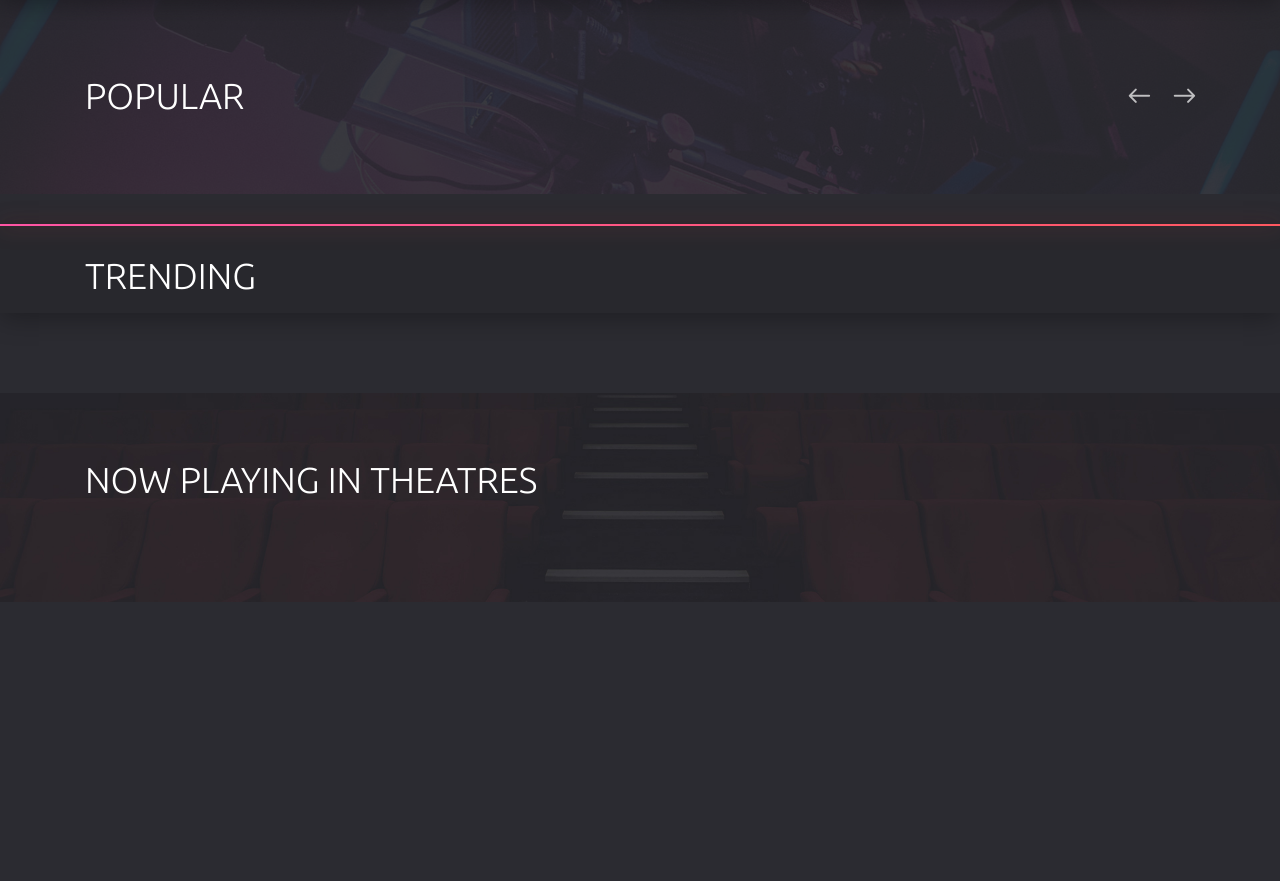
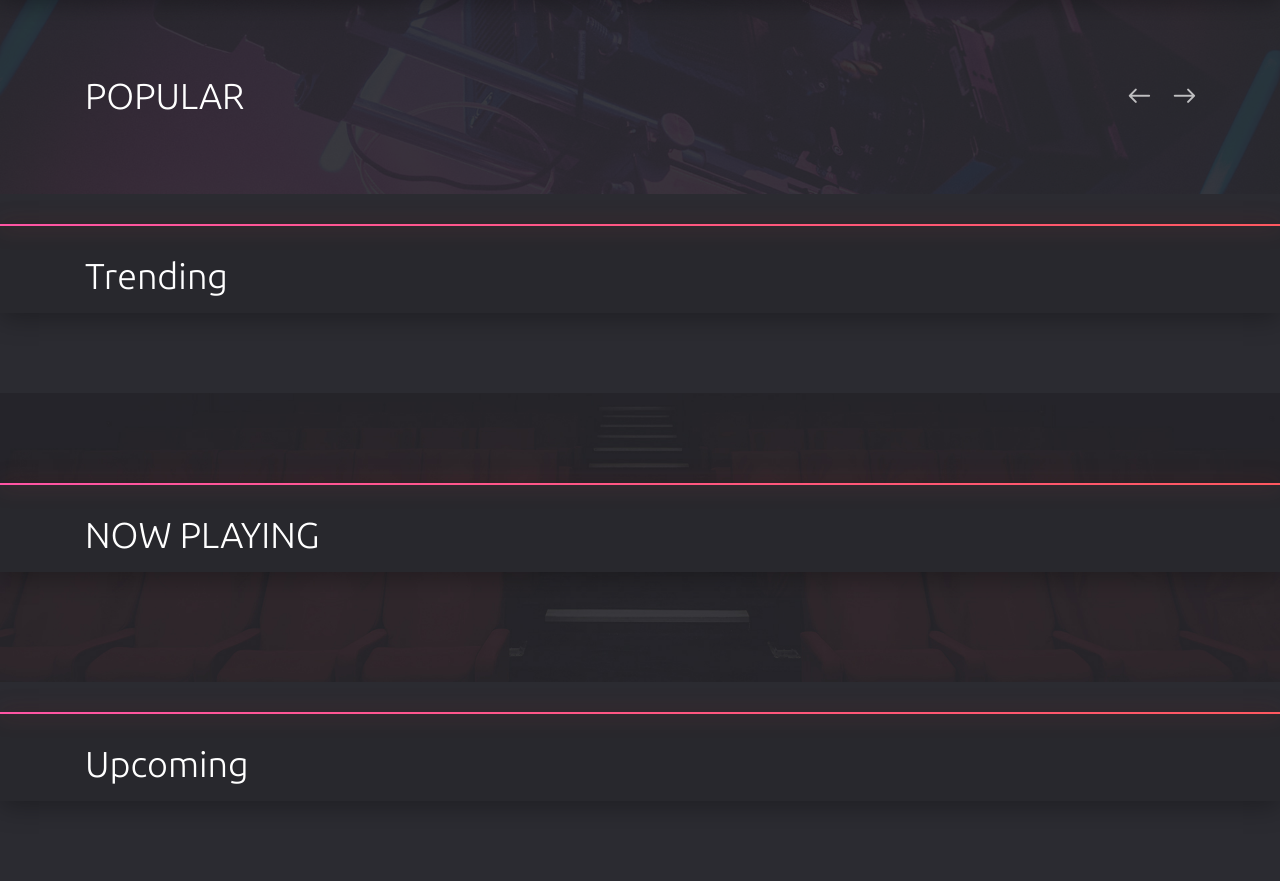
Before and after one commit to Ziyanprasla/Movie-Website, a Flask app: page / in a window 1280 px wide. Shown: the part 91-972 px from the top of the page. Before the commit the page ends 668 px from the top, so only its background shows below. Run offline with Flask 2, Linux system fonts and the light colour scheme; some libraries are stand-ins or nearby versions.

Commit message:
add upcoming movies

```diff
--- a/main.py
+++ b/main.py
@@ -12,6 +12,7 @@
 popular = []
 now_playing = []
 trending = []
+upcoming = []
 for i in range(1, 5):
     params = {
         "api_key": API_KEY,
@@ -38,6 +39,20 @@
             now_playing.append(movie)
 
 
+for i in range(1, 3):
+    params = {
+        "api_key": API_KEY,
+        "region": "US",
+        "page": i,
+    }
+    get_upcoming = requests.get(f"{ENDPOINT}movie/upcoming", params=params)
+    get_upcoming_data = get_upcoming.json()["results"]
+    for movie in get_upcoming_data:
+        if movie["original_language"] == "en" and movie["poster_path"]:
+            upcoming.append(movie)
+    print(upcoming)
+
+
 for i in range(1, 2):
     params = {
         "api_key": API_KEY,
@@ -55,7 +70,7 @@
 
 @app.route("/")
 def home():
-    return render_template("index.html", popular=popular, now_playing=now_playing, trending=trending)
+    return render_template("index.html", popular=popular, now_playing=now_playing, trending=trending, upcoming=upcoming)
 
 
 @app.route("/details")
--- a/templates/index.html
+++ b/templates/index.html
@@ -35,7 +35,9 @@
 
                             </div>
                             <div class="card__content">
-                                <h3 class="card__title"><a href="{{url_for('details', id=movie.id, name=movie.original_title, genre=movie.genre_ids)}}">{{movie.original_title}}</a></h3>
+                                <h3 class="card__title"><a
+                                        href="{{url_for('details', id=movie.id, name=movie.original_title, genre=movie.genre_ids)}}">{{movie.original_title}}</a>
+                                </h3>
                                 <span class="card__category">
 										<a>{{movie.release_date}}</a>
 									</span>
@@ -53,23 +55,22 @@
 </section>
 <!-- end home -->
 
-<!-- content -->
+<!-- TRENDING -->
 <section class="content">
     <div class="content__head">
         <div class="container">
             <div class="row">
                 <div class="col-12">
                     <!-- content title -->
-                    <h2 class="content__title">TRENDING</h2>
+                    <h2 class="content__title">Trending</h2>
                 </div>
             </div>
         </div>
     </div>
 
     <div class="container">
-        <!-- content tabs -->
-        <div class="tab-content" id="myTabContent">
-            <div class="tab-pane fade show active" id="tab-1" role="tabpanel" aria-labelledby="1-tab">
+        <div class="tab-content">
+            <div class="tab-pane fade show active" role="tabpanel" aria-labelledby="1-tab">
                 <div class="row">
                     <!-- card -->
                     {% for movie in trending %}
@@ -84,7 +85,9 @@
 
                                 <div class="col-12 col-sm-8">
                                     <div class="card__content">
-                                        <h3 class="card__title"><a href="{{url_for('details', id=movie.id, name=movie.original_title, genre=movie.genre_ids)}}">{{movie.original_title}}</a></h3>
+                                        <h3 class="card__title"><a
+                                                href="{{url_for('details', id=movie.id, name=movie.original_title, genre=movie.genre_ids)}}">{{movie.original_title}}</a>
+                                        </h3>
                                         <span class="card__category">
 												<a>{{movie.release_date}}</a>
 
@@ -110,18 +113,21 @@
         </div>
     </div>
 </section>
-<!-- end content -->
+<!-- end TRENDING -->
 
-<!-- Upcoming -->
+<!-- NOW PLAYING -->
 <section class="section section--bg" data-bg="static/img/section/section.jpg">
+    <div class="content__head">
+        <div class="container">
+            <div class="row">
+                <div class="col-12">
+                    <h2 class="content__title">NOW PLAYING</h2>
+                </div>
+            </div>
+        </div>
+    </div>
     <div class="container">
         <div class="row">
-            <!-- section title -->
-            <div class="col-12">
-                <h2 class="section__title">NOW PLAYING IN THEATRES</h2>
-            </div>
-            <!-- end section title -->
-
             <!-- card -->
             {% for movie in now_playing %}
             <div class="col-6 col-sm-4 col-lg-3 col-xl-2">
@@ -131,7 +137,9 @@
 
                     </div>
                     <div class="card__content">
-                        <h3 class="card__title"><a href="{{url_for('details', id=movie.id, name=movie.original_title, genre=movie.genre_ids)}}">{{movie.original_title}}</a></h3>
+                        <h3 class="card__title"><a
+                                href="{{url_for('details', id=movie.id, name=movie.original_title, genre=movie.genre_ids)}}">{{movie.original_title}}</a>
+                        </h3>
                         <span class="card__category">
 								<a>{{movie.release_date}}</a>
 
@@ -146,7 +154,61 @@
         </div>
     </div>
 </section>
-<!-- end upcoming -->
+<!-- end NOW PLAYING -->
+
+<!-- Upcoming -->
+<section class="content">
+    <div class="content__head">
+        <div class="container">
+            <div class="row">
+                <div class="col-12">
+                    <!-- content title -->
+                    <h2 class="content__title">Upcoming</h2>
+                </div>
+            </div>
+        </div>
+    </div>
+
+    <div class="container">
+        <div class="tab-content" id="myTabContent">
+            <div class="tab-pane fade show active" id="tab-1" role="tabpanel" aria-labelledby="1-tab">
+                <div class="row">
+                    <!-- card -->
+                    {% for movie in upcoming %}
+                    <div class="col-6 col-sm-12 col-lg-6">
+                        <div class="card card--list">
+                            <div class="row">
+                                <div class="col-12 col-sm-4">
+                                    <div class="card__cover">
+                                        <img src="https://image.tmdb.org/t/p/w500{{movie.poster_path}}" alt="">
+                                    </div>
+                                </div>
+
+                                <div class="col-12 col-sm-8">
+                                    <div class="card__content">
+                                        <h3 class="card__title"><a
+                                                href="{{url_for('details', id=movie.id, name=movie.original_title, genre=movie.genre_ids)}}">{{movie.original_title}}</a>
+                                        </h3>
+                                        <span class="card__category">
+												<a>{{movie.release_date}}</a>
+
+											</span>
+                                        <div class="card__description">
+                                            <p>{{movie.overview}}</p>
+                                        </div>
+                                    </div>
+                                </div>
+                            </div>
+                        </div>
+                    </div>
+                    {% endfor %}
+                    <!-- end card -->
+                </div>
+            </div>
+        </div>
+    </div>
+</section>
+<!-- end Upcoming -->
 
 
 <!-- JS -->
```
Also changed, not shown: templates/details.html (+6 -7 lines).
